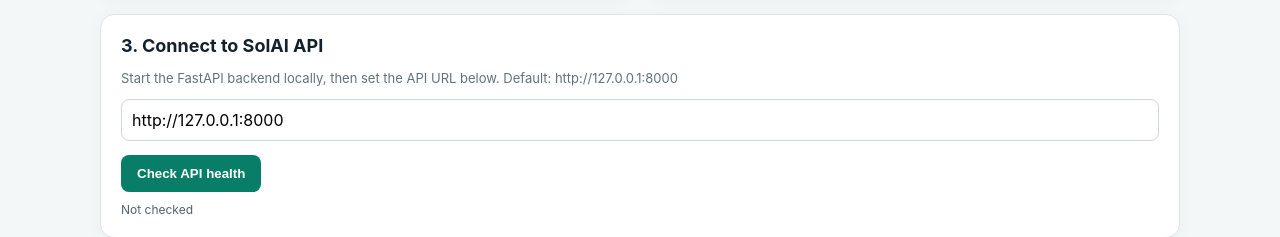
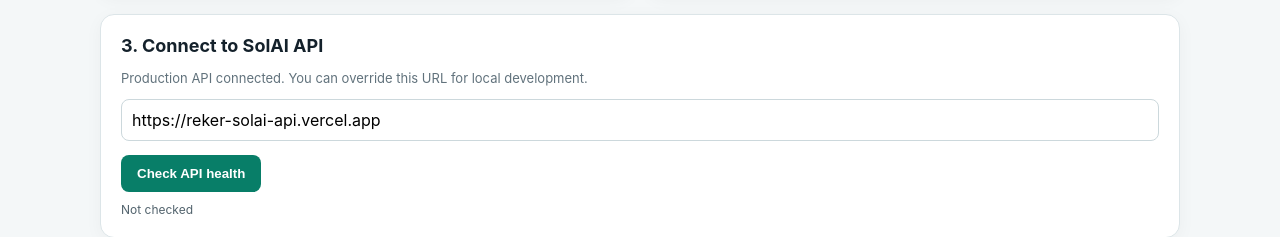
Before and after one commit to mnsr-sys/solai, a plain HTML site: page frontend/dashboard/index.html in a window 1280 px wide. Shown: the part 1858-2095 px from the top of the page. Drawn offline with nearby package versions, Linux system fonts and the light colour scheme; no server answers.

Commit message:
Connect production dashboard to SolAI API

```diff
--- a/frontend/dashboard/index.html
+++ b/frontend/dashboard/index.html
@@ -46,7 +46,7 @@
 <div><label>Grid factor (tCO₂e/MWh)</label><input id="factor" type="number" step="0.001" value="0.7"></div>
 </div><button onclick="estimate()">Estimate solar potential</button><div id="solarStatus" class="status">API: waiting</div>
 <div id="kpis" class="kpis" style="margin-top:14px"><div class="kpi"><b>—</b><span>Estimated MW DC</span></div><div class="kpi"><b>—</b><span>Annual MWh</span></div><div class="kpi"><b>—</b><span>tCO₂e/year</span></div></div><pre id="solarOut">No estimate yet.</pre></section>
-<section class="card full"><h2>3. Connect to SolAI API</h2><p class="muted">Start the FastAPI backend locally, then set the API URL below. Default: http://127.0.0.1:8000</p><input id="api" value="http://127.0.0.1:8000"><button onclick="health()">Check API health</button><div id="healthOut" class="status">Not checked</div></section>
+<section class="card full"><h2>3. Connect to SolAI API</h2><p class="muted">Production API connected. You can override this URL for local development.</p><input id="api" value="https://reker-solai-api.vercel.app"><button onclick="health()">Check API health</button><div id="healthOut" class="status">Not checked</div></section>
 </div></main>
 <script>
 const el=id=>document.getElementById(id), api=()=>el('api').value.replace(/\/$/,'');
```
